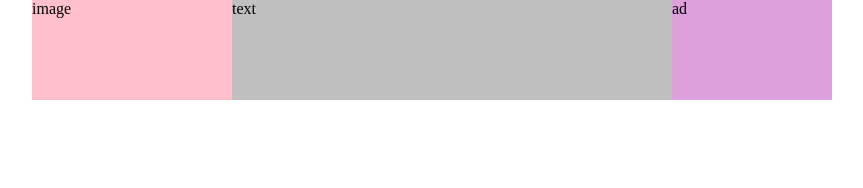
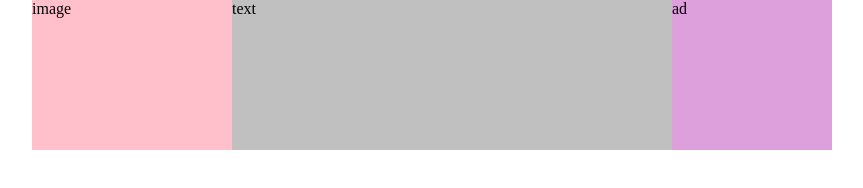
Before and after one commit to kei198609/myflexbox, a plain HTML site: page index.html in a window 1280 px wide. Shown: the whole page, without its empty margins (208-1071 px from the left). Drawn offline with Linux system fonts and the light colour scheme.

Commit message:
heightを150pxに変更

```diff
--- a/style.css
+++ b/style.css
@@ -10,12 +10,12 @@ aside {
 
 .image {
   background: pink;
-  height: 100px;
+  height: 150px;
 }
 
 .text {
   background: silver;
-  height: 100px;
+  height: 150px;
 }
 @media (min-width: 600px) {
   section {
```
